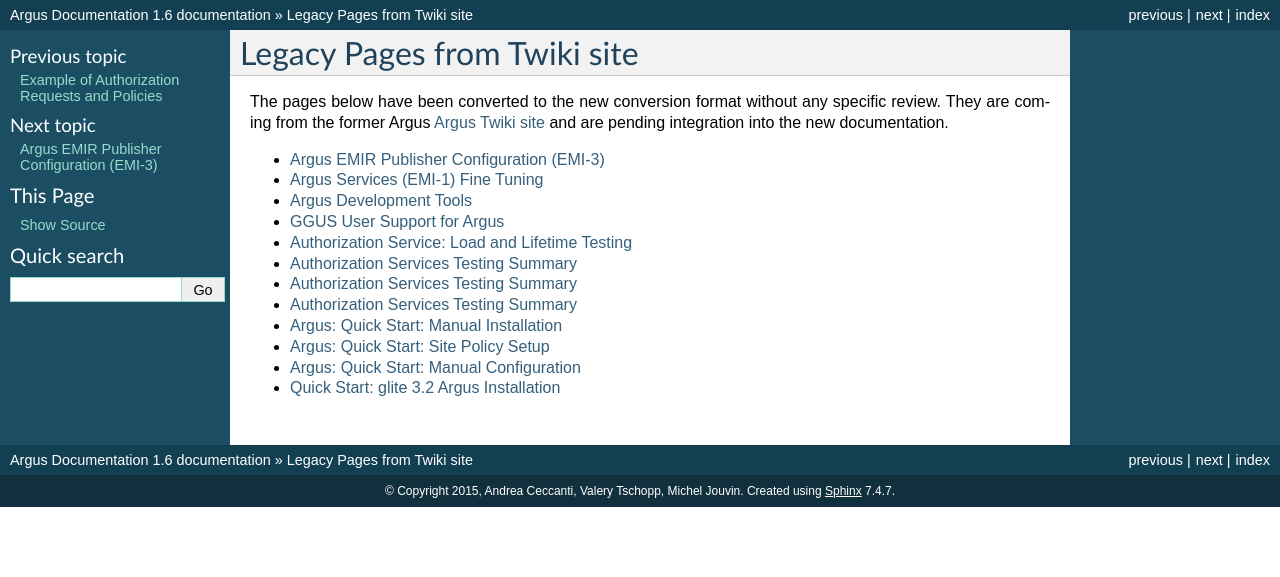
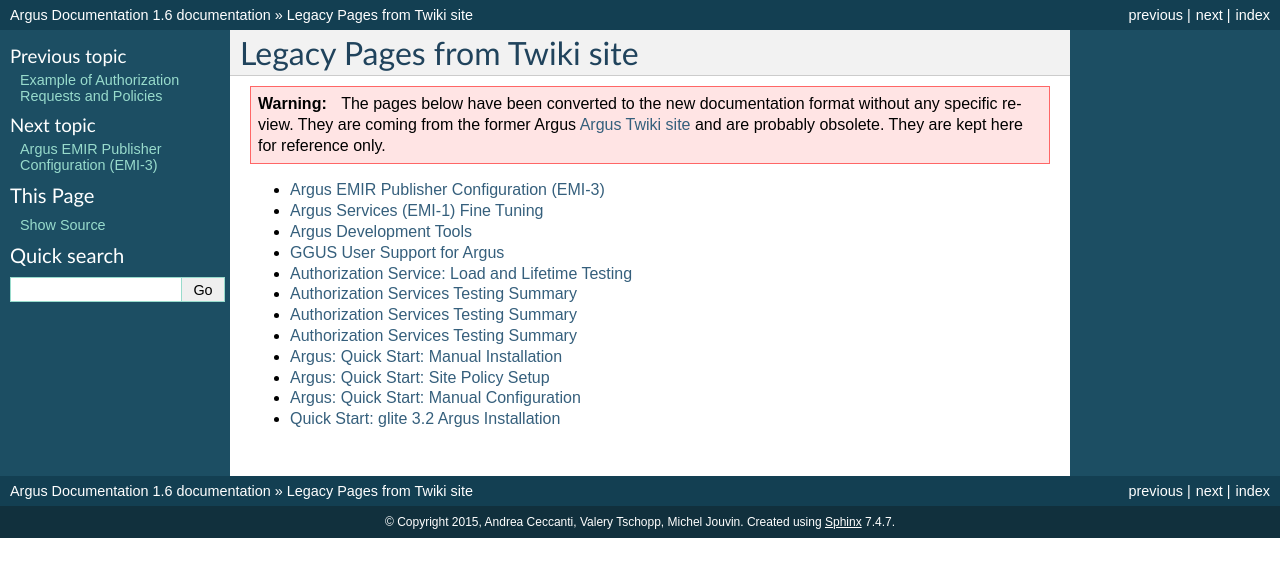
Before and after one commit to argus-authz/argus-documentation, a Sphinx documentation site: the page built from source/twiki_pages/index.rst, in a window 1280 px wide. Shown: the top 577 px of the page. Built offline with Sphinx 7.4.7, drawn with Linux system fonts in a browser that asks for light colours.

Commit message:
More explicit warning about legacy Twiki pages

```diff
--- a/source/twiki_pages/index.rst
+++ b/source/twiki_pages/index.rst
@@ -3,9 +3,10 @@
 Legacy Pages from Twiki site
 ============================
 
-The pages below have been converted to the new conversion format without any specific review. They are coming from
-the former Argus |Twiki site| and are pending
-integration into the new documentation.
+.. warning::
+
+    The pages below have been converted to the new documentation format without any specific review. They are coming from
+    the former Argus |Twiki site| and are probably obsolete. They are kept here for reference only.
 
 .. |Twiki site| raw:: html
 
```
